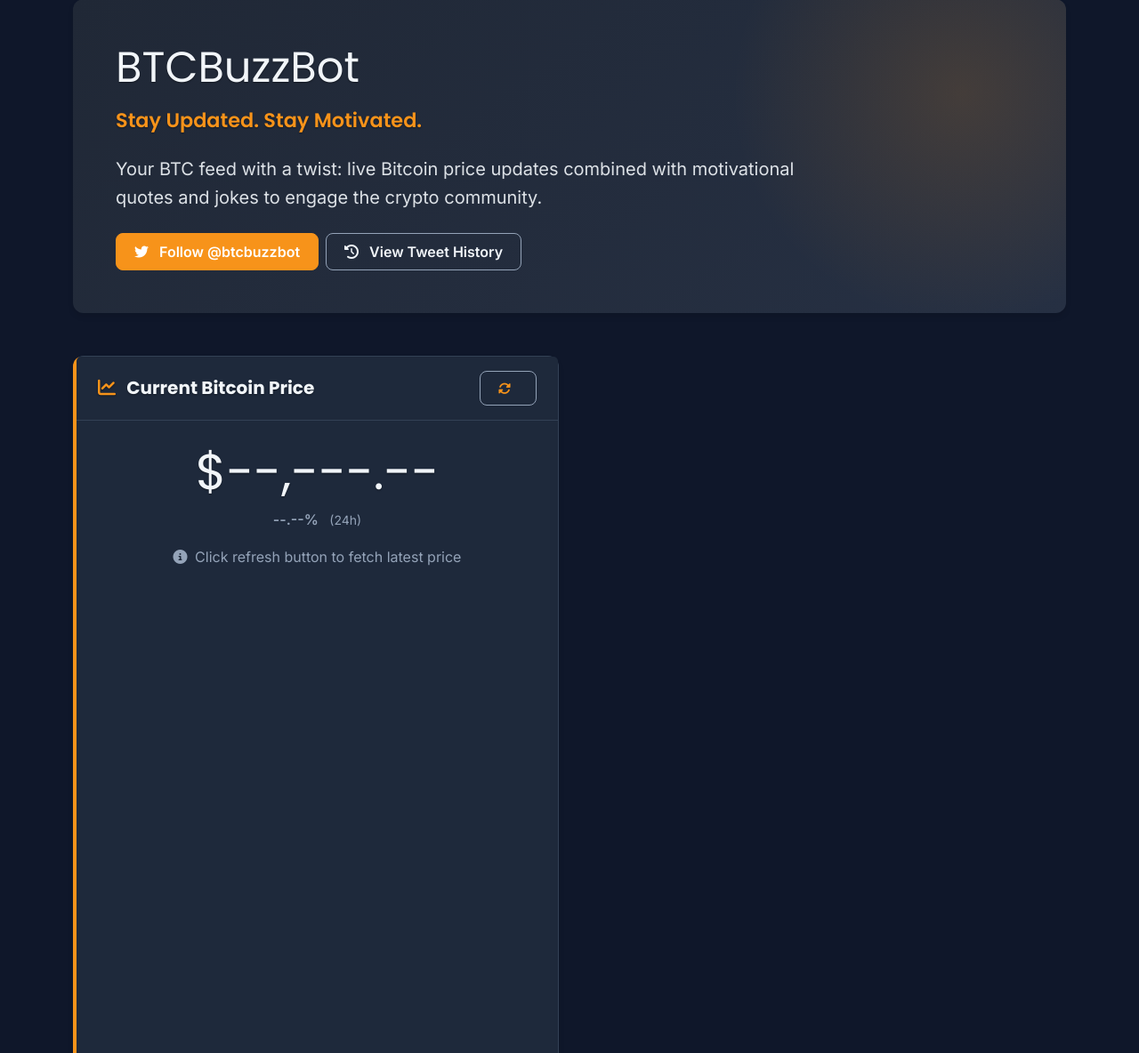
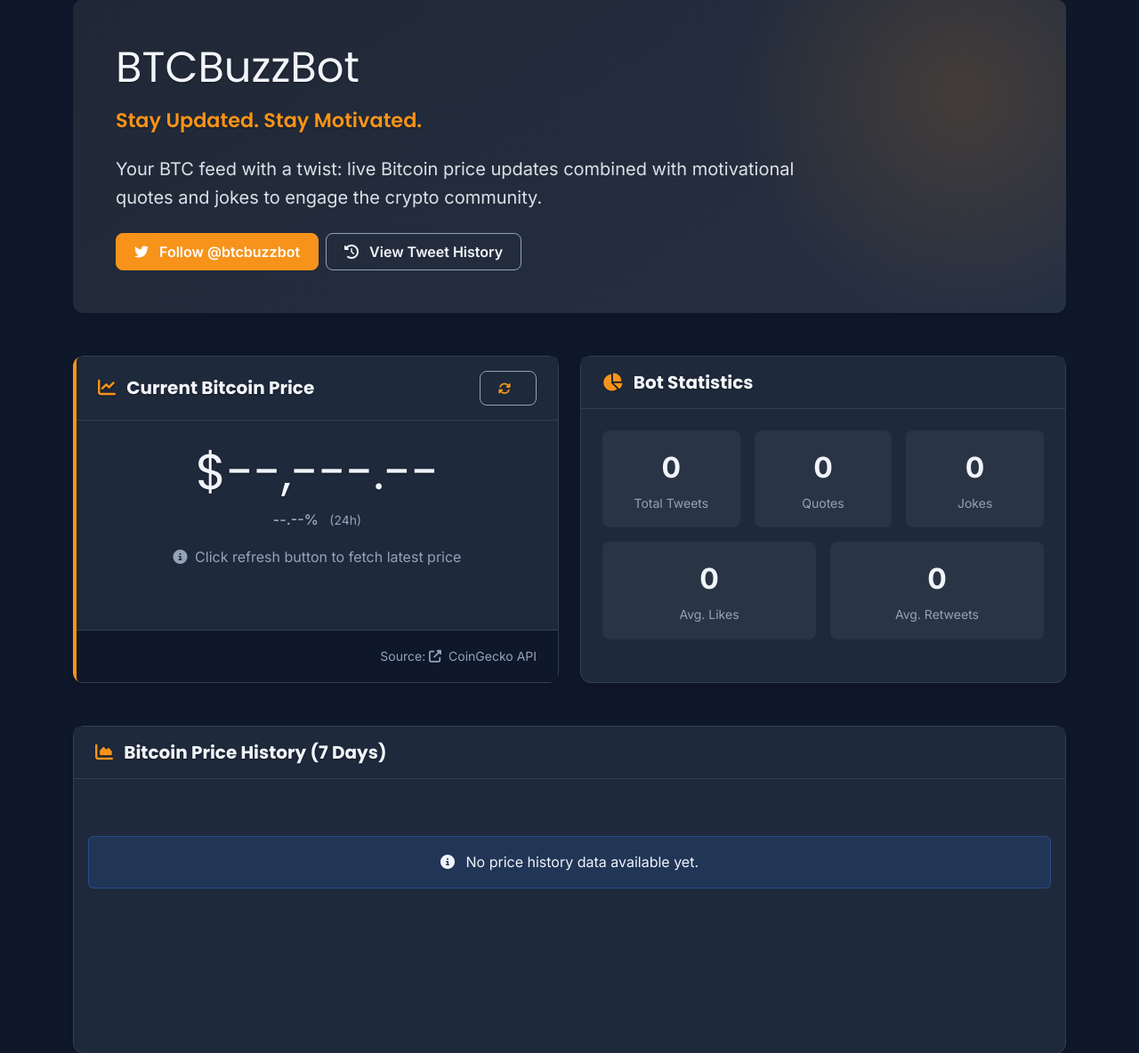
Before and after one commit to DITreneris/btcbuzzbot, a Flask app: page / in a window 1280 px wide. Shown: the part 116-1300 px from the top of the page at 89% size. Run offline with Flask 2, Linux system fonts and the light colour scheme; data that the repository does not hold is empty; some libraries are stand-ins or nearby versions.

Commit message:
Fix missing closing div in home.html layout

```diff
--- a/templates/home.html
+++ b/templates/home.html
@@ -72,6 +72,11 @@
                     </p>
                 {% endif %}
             </div>
+            <div class="card-footer text-end">
+                <small class="text-muted">Source: <i class="fas fa-external-link-alt me-1"></i> CoinGecko API</small>
+            </div>
+        </div>
+    </div>
 
     <!-- Statistics -->
     <div class="col-md-6 mb-4">
```
